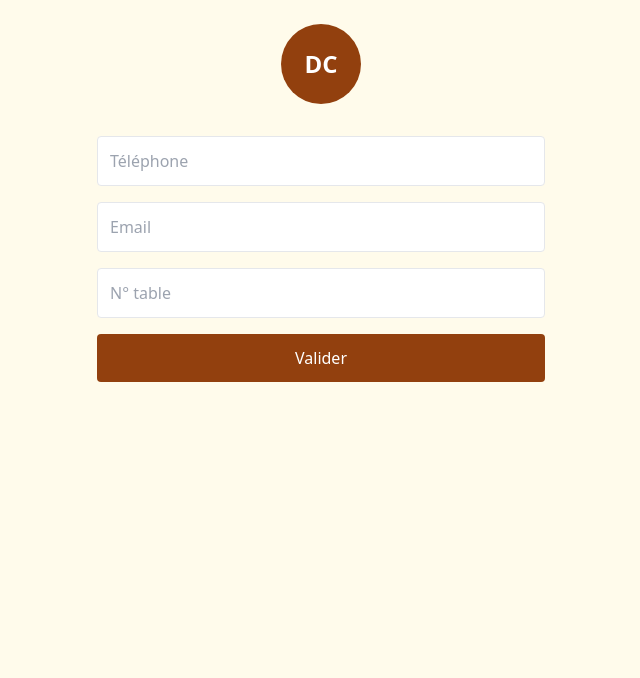
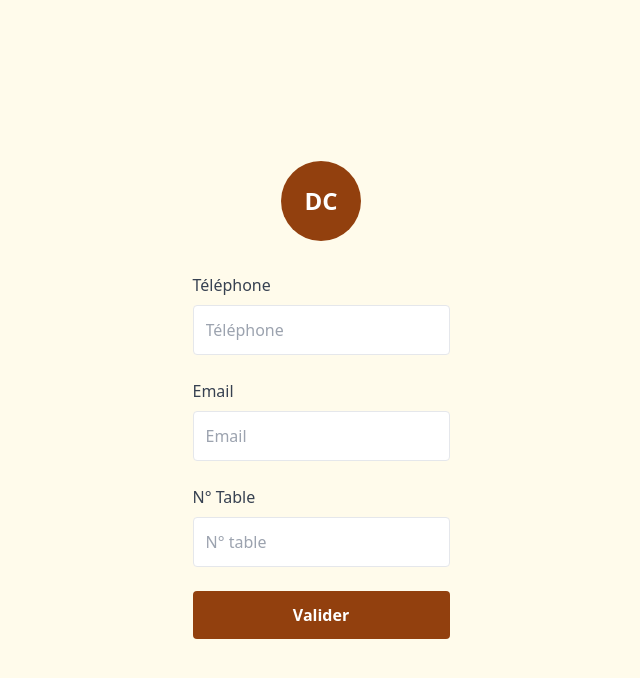
Before and after one commit to Couldevlop/RESTO, a React (Create React App) app: page /registration in a window 1280 px wide. Shown: the top 678 px of the page, without its empty margins (319-959 px from the left). Built offline with nearby package versions, Linux system fonts and the light colour scheme; no server answers.

Commit message:
Mise à jour du code

```diff
--- a/src/components/AdminLogin.tsx
+++ b/src/components/AdminLogin.tsx
@@ -1,53 +1,100 @@
 import React, { useState, FormEvent } from "react";
 
+// Typage des props pour AdminLogin
 interface AdminLoginProps {
-  onLogin: () => void;
+  onLogin: () => void; // Fonction appelée après une connexion réussie
 }
 
 const AdminLogin: React.FC<AdminLoginProps> = ({ onLogin }) => {
-  const [credentials, setCredentials] = useState<{ login: string; password: string }>({
+  // État pour les identifiants
+  const [credentials, setCredentials] = useState<{
+    login: string;
+    password: string;
+  }>({
     login: "",
     password: "",
   });
 
+  // État pour gérer les erreurs
   const [error, setError] = useState<string>("");
 
+  // Gestion de la soumission du formulaire
   const handleSubmit = (e: FormEvent) => {
     e.preventDefault();
+
+    // Validation des identifiants
     if (credentials.login === "ADMIN" && credentials.password === "@ADMIN") {
-      onLogin();
+      setError(""); // Efface les erreurs précédentes
+      onLogin(); // Redirige après une connexion réussie
     } else {
-      setError("Identifiants invalides");
+      setError("Login ou mot de passe invalide."); // Définit une erreur si les identifiants sont incorrects
     }
+  };
+
+  // Fonction générique pour mettre à jour les champs de formulaire
+  const handleChange = (e: React.ChangeEvent<HTMLInputElement>) => {
+    const { name, value } = e.target;
+    setCredentials((prev) => ({ ...prev, [name]: value }));
+    setError(""); // Supprime l'erreur lorsque l'utilisateur modifie les champs
   };
 
   return (
     <div className="min-h-screen bg-gray-100 flex items-center justify-center p-6">
       <div className="w-full max-w-md bg-white rounded-lg shadow-lg p-8">
-        <h2 className="text-2xl font-bold text-center text-gray-800 mb-8">Connexion Administration</h2>
-        {error && <div className="mb-4 p-3 bg-red-100 text-red-700 rounded">{error}</div>}
+        <h2 className="text-2xl font-bold text-center text-gray-800 mb-8">
+          Connexion Administration
+        </h2>
+
+        {/* Affichage des erreurs */}
+        {error && (
+          <div className="mb-4 p-3 bg-red-100 text-red-700 rounded">
+            {error}
+          </div>
+        )}
+
+        {/* Formulaire de connexion */}
         <form onSubmit={handleSubmit} className="space-y-6">
+          {/* Champ Login */}
           <div>
-            <label className="block text-gray-700 mb-2">Login</label>
+            <label htmlFor="login" className="block text-gray-700 mb-2">
+              Login
+            </label>
             <input
+              id="login"
+              name="login"
               type="text"
               value={credentials.login}
-              onChange={(e) => setCredentials({ ...credentials, login: e.target.value })}
+              onChange={handleChange}
+              placeholder="Entrez votre login"
               className="w-full p-3 border rounded focus:ring-2 focus:ring-amber-800"
               required
+              aria-label="Login Admin"
             />
           </div>
+
+          {/* Champ Mot de passe */}
           <div>
-            <label className="block text-gray-700 mb-2">Mot de passe</label>
+            <label htmlFor="password" className="block text-gray-700 mb-2">
+              Mot de passe
+            </label>
             <input
+              id="password"
+              name="password"
               type="password"
               value={credentials.password}
-              onChange={(e) => setCredentials({ ...credentials, password: e.target.value })}
+              onChange={handleChange}
+              placeholder="Entrez votre mot de passe"
               className="w-full p-3 border rounded focus:ring-2 focus:ring-amber-800"
               required
+              aria-label="Mot de passe Admin"
             />
           </div>
-          <button type="submit" className="w-full p-3 bg-amber-800 text-white rounded hover:bg-amber-900">
+
+          {/* Bouton Se connecter */}
+          <button
+            type="submit"
+            className="w-full p-3 bg-amber-800 text-white font-bold rounded hover:bg-amber-900 transition-all duration-300"
+          >
             Se connecter
           </button>
         </form>
--- a/src/components/RegistrationForm.js
+++ /dev/null
@@ -1,58 +0,0 @@
-import React, { useState } from "react";
-
-const RegistrationForm = ({ onNavigateToCategories }) => {
-  const [userInfo, setUserInfo] = useState({
-    phone: "",
-    email: "",
-    tableNumber: "",
-  });
-
-  const handleSubmit = (e) => {
-    e.preventDefault();
-    onNavigateToCategories(userInfo);
-  };
-
-  return (
-    <div className="min-h-screen bg-amber-50 p-6">
-      <div className="h-20 w-20 bg-amber-800 rounded-full flex items-center justify-center mx-auto mb-8">
-        <span className="text-2xl font-bold text-white">DC</span>
-      </div>
-      <form onSubmit={handleSubmit} className="max-w-md mx-auto space-y-4">
-        <input
-          type="tel"
-          placeholder="Téléphone"
-          value={userInfo.phone}
-          onChange={(e) => setUserInfo({ ...userInfo, phone: e.target.value })}
-          className="w-full p-3 rounded border"
-          required
-        />
-        <input
-          type="email"
-          placeholder="Email"
-          value={userInfo.email}
-          onChange={(e) => setUserInfo({ ...userInfo, email: e.target.value })}
-          className="w-full p-3 rounded border"
-          required
-        />
-        <input
-          type="number"
-          placeholder="N° table"
-          value={userInfo.tableNumber}
-          onChange={(e) =>
-            setUserInfo({ ...userInfo, tableNumber: e.target.value })
-          }
-          className="w-full p-3 rounded border"
-          required
-        />
-        <button
-          type="submit"
-          className="w-full p-3 bg-amber-800 text-white rounded hover:bg-amber-900"
-        >
-          Valider
-        </button>
-      </form>
-    </div>
-  );
-};
-
-export default RegistrationForm;
--- /dev/null
+++ b/src/components/RegistrationForm.tsx
@@ -0,0 +1,106 @@
+import React, { useState, FormEvent } from "react";
+
+// Définition des types pour les props et l'état
+interface RegistrationFormProps {
+  onNavigateToCategories: (userInfo: UserInfo) => void;
+}
+
+interface UserInfo {
+  phone: string;
+  email: string;
+  tableNumber: string;
+}
+
+const RegistrationForm: React.FC<RegistrationFormProps> = ({
+  onNavigateToCategories,
+}) => {
+  const [userInfo, setUserInfo] = useState<UserInfo>({
+    phone: "",
+    email: "",
+    tableNumber: "",
+  }); // <- Point-virgule ici
+
+  // Fonction générique pour gérer les changements dans le formulaire
+  const handleChange = (e: React.ChangeEvent<HTMLInputElement>) => {
+    const { name, value } = e.target;
+    setUserInfo((prev) => ({ ...prev, [name]: value }));
+  };
+
+  // Soumission du formulaire
+  const handleSubmit = (e: FormEvent) => {
+    e.preventDefault();
+    onNavigateToCategories(userInfo); // Transmet les informations
+  };
+
+  return (
+    <div className="min-h-screen bg-amber-50 p-6 flex flex-col justify-center">
+      {/* Logo central */}
+      <div className="h-20 w-20 bg-amber-800 rounded-full flex items-center justify-center mx-auto mb-8">
+        <span className="text-2xl font-bold text-white">DC</span>
+      </div>
+
+      {/* Formulaire */}
+      <form onSubmit={handleSubmit} className="max-w-md mx-auto space-y-6">
+        <div>
+          <label htmlFor="phone" className="block text-gray-700 mb-2">
+            Téléphone
+          </label>
+          <input
+            id="phone"
+            name="phone"
+            type="tel"
+            placeholder="Téléphone"
+            value={userInfo.phone}
+            onChange={handleChange}
+            className="w-full p-3 rounded border focus:ring-2 focus:ring-amber-800"
+            required
+            aria-label="Numéro de téléphone"
+          />
+        </div>
+
+        <div>
+          <label htmlFor="email" className="block text-gray-700 mb-2">
+            Email
+          </label>
+          <input
+            id="email"
+            name="email"
+            type="email"
+            placeholder="Email"
+            value={userInfo.email}
+            onChange={handleChange}
+            className="w-full p-3 rounded border focus:ring-2 focus:ring-amber-800"
+            required
+            aria-label="Adresse email"
+          />
+        </div>
+
+        <div>
+          <label htmlFor="tableNumber" className="block text-gray-700 mb-2">
+            N° Table
+          </label>
+          <input
+            id="tableNumber"
+            name="tableNumber"
+            type="number"
+            placeholder="N° table"
+            value={userInfo.tableNumber}
+            onChange={handleChange}
+            className="w-full p-3 rounded border focus:ring-2 focus:ring-amber-800"
+            required
+            aria-label="Numéro de table"
+          />
+        </div>
+
+        <button
+          type="submit"
+          className="w-full p-3 bg-amber-800 text-white font-bold rounded hover:bg-amber-900 transition-all duration-300"
+        >
+          Valider
+        </button>
+      </form>
+    </div>
+  );
+};
+
+export default RegistrationForm;
--- a/src/routes/RoutesConfig.tsx
+++ b/src/routes/RoutesConfig.tsx
@@ -1,28 +1,49 @@
 import React from "react";
 import { Routes, Route, useNavigate, Navigate } from "react-router-dom";
 import WelcomeScreen from "../components/WelcomeScreen";
+import RegistrationChoice from "../components/RegistrationChoice";
 import RegistrationForm from "../components/RegistrationForm";
 import Categories from "../components/Categories";
-import DishList from "../components/DishList";
 import AdminLogin from "../components/AdminLogin";
 import AdminDashboard from "../components/AdminDashboard";
 
-interface Category {
-  id: number;
-  name: string;
-}
-
-const RoutesConfig = () => {
-  const navigate = useNavigate();
+const RoutesConfig: React.FC = () => {
+  const navigate = useNavigate(); // Hook pour la navigation programmatique
 
   return (
     <Routes>
-      <Route path="/" element={<WelcomeScreen onComplete={() => navigate("/categories")} />} />
-      <Route path="/admin-login" element={<AdminLogin onLogin={() => {}} />} />
-      <Route path="/registration" element={<RegistrationForm onNavigateToCategories={() => {}} />} />
+      {/* Route pour l'écran de bienvenue */}
+      <Route
+        path="/"
+        element={<WelcomeScreen onComplete={() => navigate("/choice")} />}
+      />
+
+      {/* Route pour choisir le rôle */}
+      <Route path="/choice" element={<RegistrationChoice />} />
+
+      {/* Route pour le formulaire d'enregistrement (client) */}
+      <Route
+        path="/registration"
+        element={
+          <RegistrationForm
+            onNavigateToCategories={() => navigate("/categories")}
+          />
+        }
+      />
+
+      {/* Route pour la page des catégories */}
       <Route path="/categories" element={<Categories />} />
-      <Route path="/dishes/:categoryId" element={<DishList />} />
+
+      {/* Route pour la page de connexion Admin */}
+      <Route
+        path="/admin-login"
+        element={<AdminLogin onLogin={() => navigate("/admin-dashboard")} />}
+      />
+
+      {/* Route pour le tableau de bord Admin */}
       <Route path="/admin-dashboard" element={<AdminDashboard />} />
+
+      {/* Redirection par défaut */}
       <Route path="*" element={<Navigate to="/" />} />
     </Routes>
   );
```
Also changed, not shown: src/components/RegistrationChoice.tsx (+76 -14 lines).
